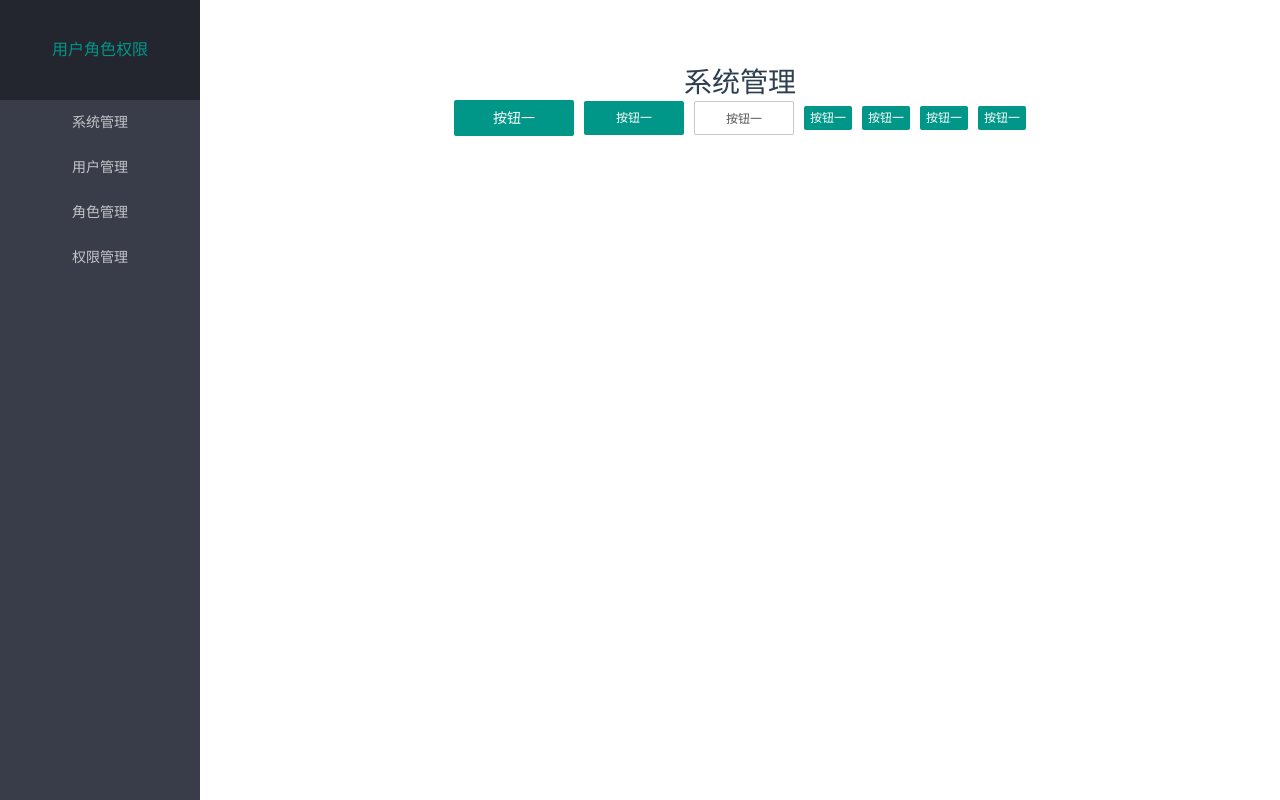
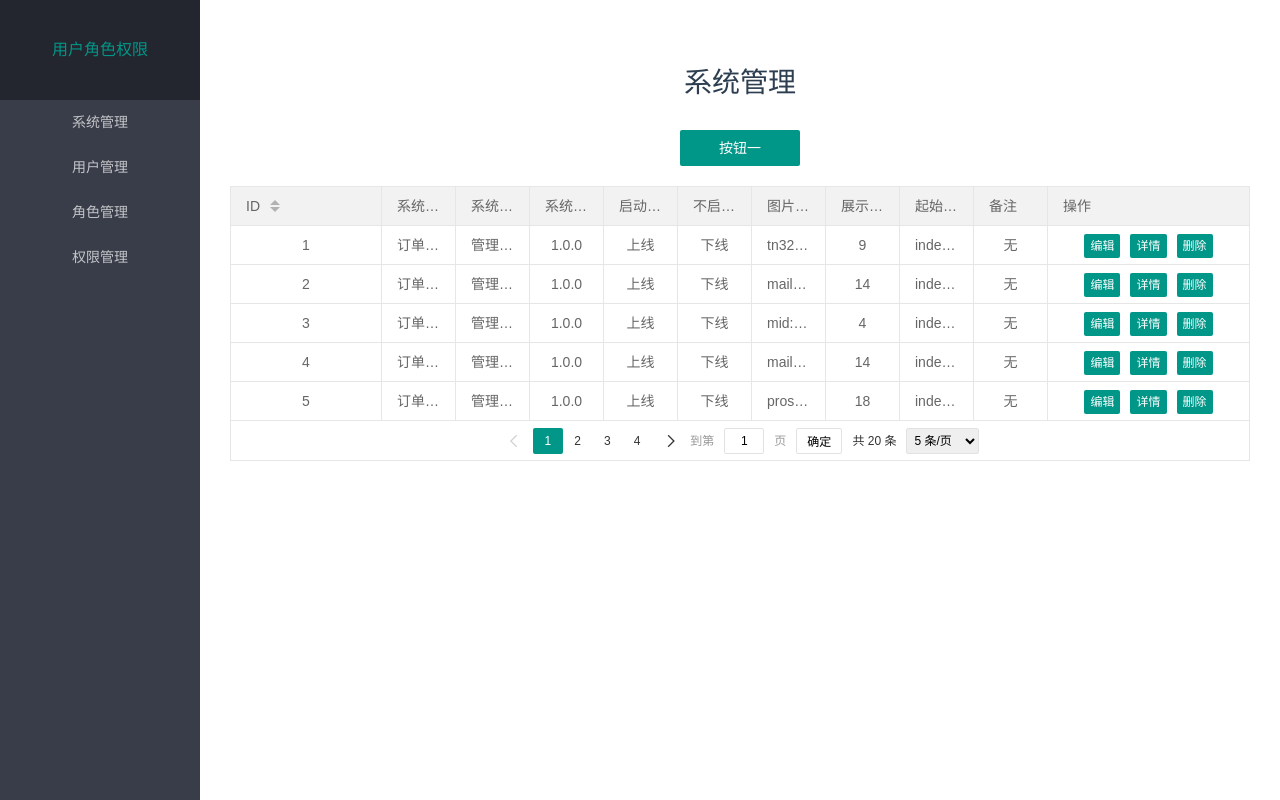
Before and after one commit to xyt-lucky56/webuser, a Vue app: page /#/system in a window 1280 px wide. Built offline with nearby package versions, Linux system fonts and the light colour scheme.

Commit message:
修改列表

```diff
--- a/package.json
+++ b/package.json
@@ -16,6 +16,7 @@
     "axios": "^0.19.0",
     "less": "^3.10.3",
     "less-loader": "^5.0.0",
+    "mockjs": "^1.0.1-beta3",
     "moment": "^2.24.0",
     "vue": "^2.5.2",
     "vue-router": "^3.0.1"
--- a/src/main.js
+++ b/src/main.js
@@ -18,6 +18,7 @@ Router.prototype.push = function push(location) {
   return originalPush.call(this, location).catch(err => err)
 }
 
+import './mock' // mock.js文件
 
 /* eslint-disable no-new */
 new Vue({
--- /dev/null
+++ b/src/mock.js
@@ -0,0 +1,42 @@
+const Mock = require('mockjs') // 获取mock对象
+const Random = Mock.Random // 获取random对象，随机生成各种数据，具体请翻阅文档
+const domain = 'http://mockjs.com/api' // 定义默认域名，随便写
+const code = 10000 // 返回的状态码
+
+// 随机生成文章数据
+const postData = req => {
+  // console.log(req) // 请求体，用于获取参数
+  let data = [] // 用于存放文章数据的数组
+  let count=10
+  if(req.url.indexOf('?')!=-1){//获取分页页码
+    count=req.url.split('&')[1].split('=')[1]
+  }
+
+  for (let i = 0; i < count; i++) {
+    let post = {
+        ID:i+1,
+        name:'订单管理',
+        describe: '管理订单信息', // 随机生成长度为10-25的标题
+        version: '1.0.0', // 随机生成大小为250x250的图片链接
+        startImgName: '上线', // 随机生成大小为250x250的图片链接
+        noStartImgName: '下线', // 随机生成名字
+        // date: Random.date() + ' ' + Random.time() // 随机生成年月日 + 时间
+        imgPath: Random.url(),
+        order:Random.natural(0, 20),
+        startPage:'index'+i+'.heml',
+        note:'无',
+    }
+
+    data.push(post)
+  }
+
+  // 返回状态码和文章数据posts
+  return {
+    code,
+    data,
+    count:20
+  }
+}
+
+// 定义请求链接，类型，还有返回数据
+Mock.mock(RegExp("/api/user/myTranferRecord"+".*"), 'get', postData);
--- a/src/utils/comTable.js
+++ b/src/utils/comTable.js
@@ -31,21 +31,26 @@ export default function (tableId, url, headerData, params, isPage = true, limit=
                     statusCode: "10000",
                 }
                 , parseData: (res) => {
-                    if(res.execCode=='S'){
-                        return {
-                            "code": res.statusCode,
-                            "msg": res.statusMsg, //解析提示文本
-                            "count": res.content.total, //解析数据长度
-                            "data": res.content.list,//解析数据列表
-                        }
-                    }else{
-                        return {
-                            "code": res.statusCode,
-                            "msg": '暂无数据',
-                            "count": 0,
-                            "data":[],
-                        }
+                    return{
+                        "code": res.code,
+                        "count": res.count,
+                        "data": res.data,
                     }
+                    // if(res.execCode=='S'){
+                    //     return {
+                    //         "code": res.statusCode,
+                    //         "msg": res.statusMsg, //解析提示文本
+                    //         "count": res.content.total, //解析数据长度
+                    //         "data": res.content.list,//解析数据列表
+                    //     }
+                    // }else{
+                    //     return {
+                    //         "code": res.statusCode,
+                    //         "msg": '暂无数据',
+                    //         "count": 0,
+                    //         "data":[],
+                    //     }
+                    // }
                 }
                 , done: function done(res, curr, count) {
                     resolve({ res, curr, count })
--- a/src/views/system/system.vue
+++ b/src/views/system/system.vue
@@ -1,27 +1,60 @@
 <template>
     <div class="system">
         <h1>系统管理</h1>
-        <div>
-
-               <button class="layui-btn addbtn" @click="submit1">按钮一</button>
-               <button class="layui-btn layui-btn-sm" @click="submit1">按钮一</button>
-               <button class="layui-btn layui-btn-sm layui-btn-primary" @click="submit1">按钮一</button>
-               <button class="layui-btn layui-btn-xs" @click="submit1">按钮一</button>
-               <button class="layui-btn layui-btn-xs bg1" @click="submit1">按钮一</button>
-               <button class="layui-btn layui-btn-xs bg2" @click="submit1">按钮一</button>
-               <button class="layui-btn layui-btn-xs bg3" @click="submit1">按钮一</button>
+        <div class="content">
+            <button class="layui-btn addbtn">按钮一</button>
+            <!-- <button class="layui-btn layui-btn-sm" @click="submit1">按钮一</button>
+            <button class="layui-btn layui-btn-sm layui-btn-primary" @click="submit1">按钮一</button>
+            <button class="layui-btn layui-btn-xs" @click="submit1">按钮一</button>
+            <button class="layui-btn layui-btn-xs bg1" @click="submit1">按钮一</button>
+            <button class="layui-btn layui-btn-xs bg2" @click="submit1">按钮一</button>
+            <button class="layui-btn layui-btn-xs bg3" @click="submit1">按钮一</button>  -->
+            <table class="layui-hide" lay-filter="test" id="test">
+                <div id="barDemo">
+                    <a class="layui-btn layui-btn-xs" lay-event="edit">编辑</a>
+                    <a class="layui-btn layui-btn-xs bg3" lay-event="detail">详情</a>
+                    <a class="layui-btn layui-btn-xs bg2" lay-event="del">删除</a>
+                </div>
+            </table>
         </div>
     </div>
 </template>
 <script>
+import FengunionTable from '@/utils/comTable'//表格封装
 export default {
     data(){
         return{
-
+            cols:[[
+                {field:'ID', title: 'ID',width:150,sort: true},
+                {field:'name', title: '系统名称'},
+                {field:'describe', title: '系统描述'},
+                {field:'version', title: '系统版本号'},
+                {field:'startImgName', title: '启动图片名称'},
+                {field:'noStartImgName', title: '不启动图片名称'},
+                {field:'imgPath', title: '图片路径'},
+                {field:'order', title: '展示顺序'},
+                {field:'startPage', title: '起始页面'},
+                {field:'note', title: '备注'},
+                {field:'status', title: '操作',toolbar: '#barDemo',width:200,fixed: 'right'},
+            ]],
+            limit:5,
+            limits:[5,7,10],
+            data:[]
         }
     },
     mounted(){
-
+        FengunionTable('test', '/api/user/myTranferRecord', this.cols, {}, true,this.limit,this.limits).then(e => {//表格初始化
+            console.log(e)
+        })
+        // layui.use(['table'],()=>{
+        //     var table=layui.table
+        //     table.render({
+        //         elem:'#test',
+        //         cols:this.cols,
+        //         data:this.data,
+        //         page:true
+        //     })
+        // })
     },
     methods:{
 
@@ -33,5 +66,11 @@ export default {
         h1{
            margin-top: 50px;
         }
+        .content{
+            margin: 20px;
+            .addbtn{
+                margin: 10px 0;
+            }
+        }
     }
 </style>
```
Also changed, not shown: src/api/api.js (line endings or trailing spaces).
